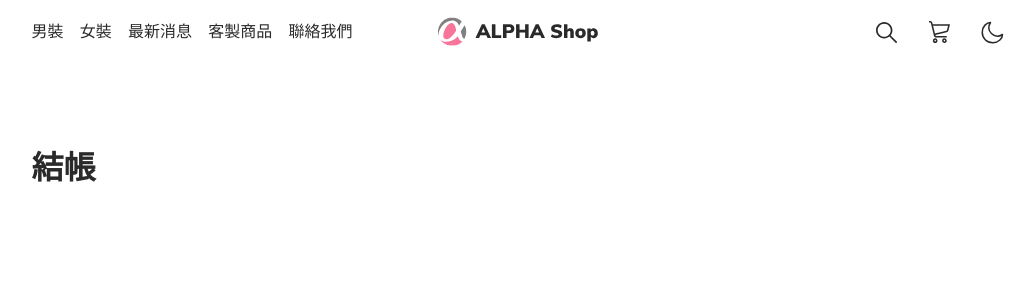
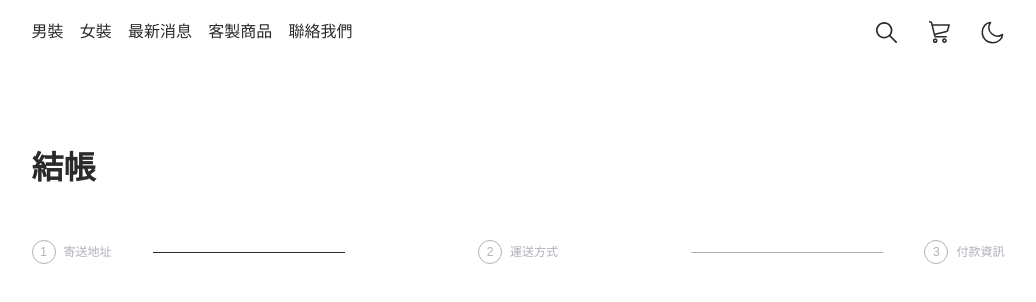
Before and after one commit to Beginneraboutlife116/Alpha-shop-cart-vue-version, a Vue app: page /#/checkout in a window 1280 px wide. Shown: the top 302 px of the page, without its empty margins (122-1158 px from the left). Built offline with nearby package versions, Linux system fonts and the light colour scheme.

Commit message:
feat/increase Stepper component

```diff
--- /dev/null
+++ b/src/components/Stepper.vue
@@ -0,0 +1,29 @@
+<template>
+  <div class="stepper">
+    <span class="stepper__step-line line-active"></span>
+    <div class="stepper__step" v-for="(stepper, index) of steppers" :key="index">
+      <div class="stepper__step-circle">
+        <span class="stepper__step-circle--number"> {{index + 1}} </span>
+      </div>
+      <div class="stepper__step-title"> {{stepper}} </div>
+    </div>
+    <span class="stepper__step-line"></span>
+  </div>
+</template>
+
+<script>
+const stepperData = ['寄送地址', '運送方式', '付款資訊']
+
+export default {
+  name: 'Stepper',
+  data () {
+    return {
+      steppers: [...stepperData]
+    }
+  }
+}
+</script>
+
+<style lang="scss">
+@import '../scss/components/Stepper.scss';
+</style>
--- a/src/scss/abstracts/_placeholder.scss
+++ b/src/scss/abstracts/_placeholder.scss
@@ -1,8 +1,3 @@
-%positionCenter {
-  position: absolute;
-  transform: translate(-50%, -50%);
-}
-
 %inputStyle {
   display: block;
   width: 100%;
--- a/src/scss/components/_NavBar.scss
+++ b/src/scss/components/_NavBar.scss
@@ -31,6 +31,7 @@
   transform: scaleY(0);
   transition: transform 0.2s;
   transform-origin: top;
+  background-color: var(--body-bg);
   & ul {
     padding: 0;
     @include lg {
--- a/src/scss/components/_NavBarIcons.scss
+++ b/src/scss/components/_NavBarIcons.scss
@@ -10,7 +10,7 @@
     height: 2.4rem;
     @include flexArrange(center, center);
     padding: 0;
-    border: 0;
+    border: none;
     background-color: transparent;
     cursor: pointer;
   }
--- /dev/null
+++ b/src/scss/components/_Stepper.scss
@@ -0,0 +1,82 @@
+.stepper {
+  grid-area: stepper;
+  @include flexArrange(space-between, center);
+  font-size: 1.6rem;
+  &__step {
+    position: relative;
+    @include flexArrange(false, center);
+    &:last-child::after {
+      display: none;
+    }
+    &-circle {
+      @include flexArrange(center, center);
+      width: 2em;
+      height: 2em;
+      border-radius: 50%;
+      border: 1px solid var(--step-inactive-color);
+      color: var(--step-inactive-color);
+    }
+    &-title {
+      display: none;
+      @include breakpoint(33em) {
+        display: block;
+        margin-left: 0.8rem;
+        color: var(--step-inactive-color);
+      }
+    }
+    &-line {
+      display: block;
+      position: absolute;
+      left: 29%;
+      transform: translateX(-50%);
+      width: 15%;
+      height: 0.1rem;
+      background-color: var(--step-inactive-color);
+      &:last-child {
+        left: 71%;
+      }
+    }
+  }
+  @include md {
+    font-size: 1.2rem;
+  }
+}
+
+.line-active {
+  background-color: var(--step-active-and-finished);
+}
+
+.finished,
+.active {
+  .stepper__step-title {
+    color: var(--step-active-and-finished);
+  }
+}
+
+.finished {
+  .stepper__step-circle {
+    border: none;
+    background-color: $gray-7;
+    &::after {
+      content: "";
+      display: block;
+      width: 80%;
+      height: 80%;
+      // TODO: 處理引入svg的問題
+      // background: url("../../assets/images/icons/check-icon.svg") center/contain
+      //   no-repeat;
+    }
+    &--number {
+      display: none;
+    }
+  }
+}
+
+.active {
+  .stepper__step-circle {
+    border-color: var(--basic-color);
+    &--number {
+      color: var(--basic-color);
+    }
+  }
+}
--- a/src/scss/layout/_Checkout.scss
+++ b/src/scss/layout/_Checkout.scss
@@ -1,4 +1,4 @@
-.checkout {
+.checkout-title {
   margin-block: 1.6rem 2.4rem;
   font-size: 2.4rem;
   color: var(--basic-color);
--- a/src/scss/layout/_Header.scss
+++ b/src/scss/layout/_Header.scss
@@ -6,7 +6,8 @@
   &__logo {
     width: 10em;
     height: 1.8em;
-    @extend %positionCenter;
+    position: absolute;
+    transform: translate(-50%, -50%);
     top: 50%;
     left: 50%;
     object-fit: contain;
--- a/src/scss/themes/_darkmode.scss
+++ b/src/scss/themes/_darkmode.scss
@@ -4,7 +4,7 @@
 
   --nav-menu-list-bottom-border: #2929291a;
 
-  --step-activeAndFinished-circleBorderColor: #{$basic-dark};
+  --step-active-and-finished: #{$basic-dark};
   --step-inactive-color: #{$gray-2};
   --step-connect-line-color: #{$gray-1};
 
--- a/src/views/Checkout.vue
+++ b/src/views/Checkout.vue
@@ -1,8 +1,8 @@
 <template>
   <section>
-    <h1 class="checkout">結帳</h1>
-    <section class="content">
-      <!-- stepper -->
+    <h1 class="checkout-title">結帳</h1>
+    <section class="checkout-content">
+      <Stepper />
       <!-- form -->
       <!-- shoppingCart -->
       <!-- buttons -->
@@ -10,6 +10,17 @@
   </section>
 </template>
 
+<script>
+import Stepper from '../components/Stepper.vue'
+
+export default {
+  name: 'Checkout',
+  components: {
+    Stepper
+  }
+}
+</script>
+
 <style lang="scss">
 @import '../scss/layout/Checkout.scss';
 </style>
```
